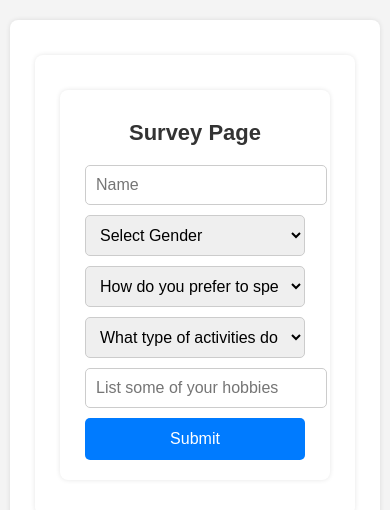
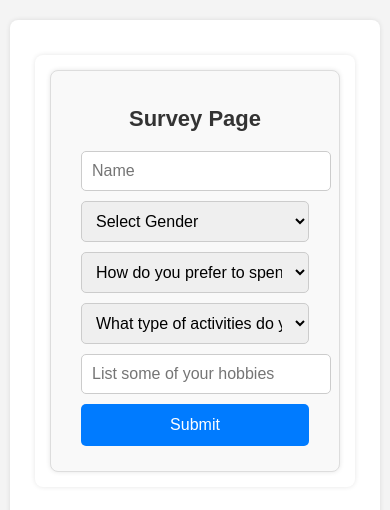
Before and after one commit to RohitAnish1/linkminds, a React (Create React App) app: page /survey in a window 390 px wide. Shown: the top 510 px of the page. Built offline with nearby package versions, Linux system fonts and the light colour scheme.

Commit message:
fixed css

```diff
--- a/package.json
+++ b/package.json
@@ -3,6 +3,10 @@
   "version": "0.1.0",
   "private": true,
   "dependencies": {
+    "@emotion/react": "^11.13.0",
+    "@emotion/styled": "^11.13.0",
+    "@mui/icons-material": "^5.16.7",
+    "@mui/material": "^5.16.7",
     "@testing-library/jest-dom": "^5.17.0",
     "@testing-library/react": "^13.4.0",
     "@testing-library/user-event": "^13.5.0",
--- a/src/pages/SurveyPage.css
+++ b/src/pages/SurveyPage.css
@@ -1,111 +1,63 @@
-/* General Styles */
-body {
-    font-family: Arial, sans-serif;
-    margin: 0;
-    padding: 0;
-    background-color: #f4f4f4;
+.survey-page {
+    max-width: 400px; /* Adjust this width according to your design */
+    margin: 0 auto;
+    padding: 20px;
+    text-align: center;
+    background-color: #f9f9f9;
+    border: 1px solid #ddd;
+    border-radius: 8px;
+}
+
+.survey-form {
+    display: flex;
+    flex-direction: column;
+    gap: 10px;
+}
+
+.survey-form input,
+.survey-form select,
+.survey-form button {
+    padding: 10px;
+    border-radius: 5px;
+    border: 1px solid #ccc;
+}
+
+.survey-form button {
+    background-color: #007bff;
+    color: white;
+    border: none;
+    cursor: pointer;
+}
+
+.survey-form button:hover {
+    background-color: #0056b3;
+}
+
+.match-results {
+    margin-top: 20px;
+    padding: 15px;
+    background-color: #e9ecef;
+    border-radius: 8px;
+    border: 1px solid #ddd;
+}
+
+.match-results h2 {
+    font-size: 24px;
     color: #333;
 }
 
-h1, h2 {
-    text-align: center;
-    color: #333;
+.match-intro {
+    font-size: 18px;
+    font-weight: bold;
 }
 
-button {
-    display: block;
-    margin: 20px auto;
-    padding: 10px 20px;
-    font-size: 18px;
-    color: #fff;
-    background-color: #007BFF;
-    border: none;
-    border-radius: 5px;
-    cursor: pointer;
-    transition: background-color 0.3s;
+.matched-user-details {
+    margin-top: 10px;
 }
 
-button:hover {
-    background-color: #0056b3;
+.invitation-message {
+    font-size: 16px;
+    color: #555;
+    font-style: italic;
+    margin-top: 15px;
 }
-
-input, select {
-    width: calc(100% - 40px);
-    margin: 10px 20px;
-    padding: 10px;
-    font-size: 16px;
-    border: 1px solid #ccc;
-    border-radius: 5px;
-}
-
-/* Desktop Styles */
-@media screen and (min-width: 768px) {
-    div {
-        max-width: 500px;
-        margin: 40px auto;
-        padding: 20px;
-        background-color: #fff;
-        box-shadow: 0 0 10px rgba(0, 0, 0, 0.1);
-        border-radius: 8px;
-    }
-
-    input, select, button {
-        width: calc(100% - 40px);
-        margin: 10px auto;
-        padding: 15px;
-        font-size: 18px;
-    }
-}
-
-/* Mobile Styles */
-@media screen and (max-width: 767px) {
-    div {
-        margin: 20px 10px;
-        padding: 15px;
-        background-color: #fff;
-        box-shadow: 0 0 5px rgba(0, 0, 0, 0.1);
-        border-radius: 8px;
-    }
-
-    input, select, button {
-        width: calc(100% - 20px);
-        margin: 5px 10px;
-        padding: 10px;
-        font-size: 16px;
-    }
-
-    h1, h2 {
-        font-size: 22px;
-    }
-
-    button {
-        padding: 12px 16px;
-    }
-}
-
-/* Specific Styles for AuthPage */
-#authPage {
-    background-color: #e3f2fd;
-    border-radius: 10px;
-}
-
-#authPage button {
-    background-color: #4285F4;
-}
-
-/* Specific Styles for SurveyPage */
-#surveyPage h1 {
-    color: #007BFF;
-}
-
-#surveyPage select {
-    margin-bottom: 15px;
-}
-
-#surveyPage button {
-    background-color: #28a745;
-}
-
-#surveyPage button:hover {
-    background-color: #218838;
-}
--- a/src/pages/SurveyPage.js
+++ b/src/pages/SurveyPage.js
@@ -6,14 +6,26 @@ import { matchUsers } from '../matching'; // Assuming matching logic is in match
 import './SurveyPage.css';
 // MatchResults Component
 const MatchResults = ({ match }) => {
+  if (!match) return null;
+
   return (
-    <div>
-      <h2>Match Result</h2>
-      {match && (
-        <div>
-          <p>{match.name} is matched with {match.matchedUser.name}</p>
+    <div className="match-results">
+      <h2>Congratulations!</h2>
+      <div className="match-details">
+        <p className="match-intro">
+          Hey {match.name}, you are matched with {match.matchedUser.name}!
+        </p>
+        <div className="matched-user-details">
+          <p><strong>Name:</strong> {match.matchedUser.name}</p>
+          <p><strong>Gender:</strong> {match.matchedUser.gender}</p>
+          <p><strong>Social Preference:</strong> {match.matchedUser.socialPreference}</p>
+          <p><strong>Activity Preference:</strong> {match.matchedUser.activityPreference}</p>
+          <p><strong>Hobbies:</strong> {match.matchedUser.hobbies}</p>
         </div>
-      )}
+        <p className="invitation-message">
+          We invite you to attend the program together and hope you both could get to know each other more!
+        </p>
+      </div>
     </div>
   );
 };
@@ -100,7 +112,7 @@ export const SurveyPage = () => {
   };
 
   return (
-    <div>
+    <div className="survey-page"> {/* Added this wrapper */}
       <h1>Survey Page</h1>
       <SurveyForm onMatch={handleMatch} />
       {match && <MatchResults match={match} />}
```
Also changed, not shown: 1 other file (tests, documents, lock files or other folders).
